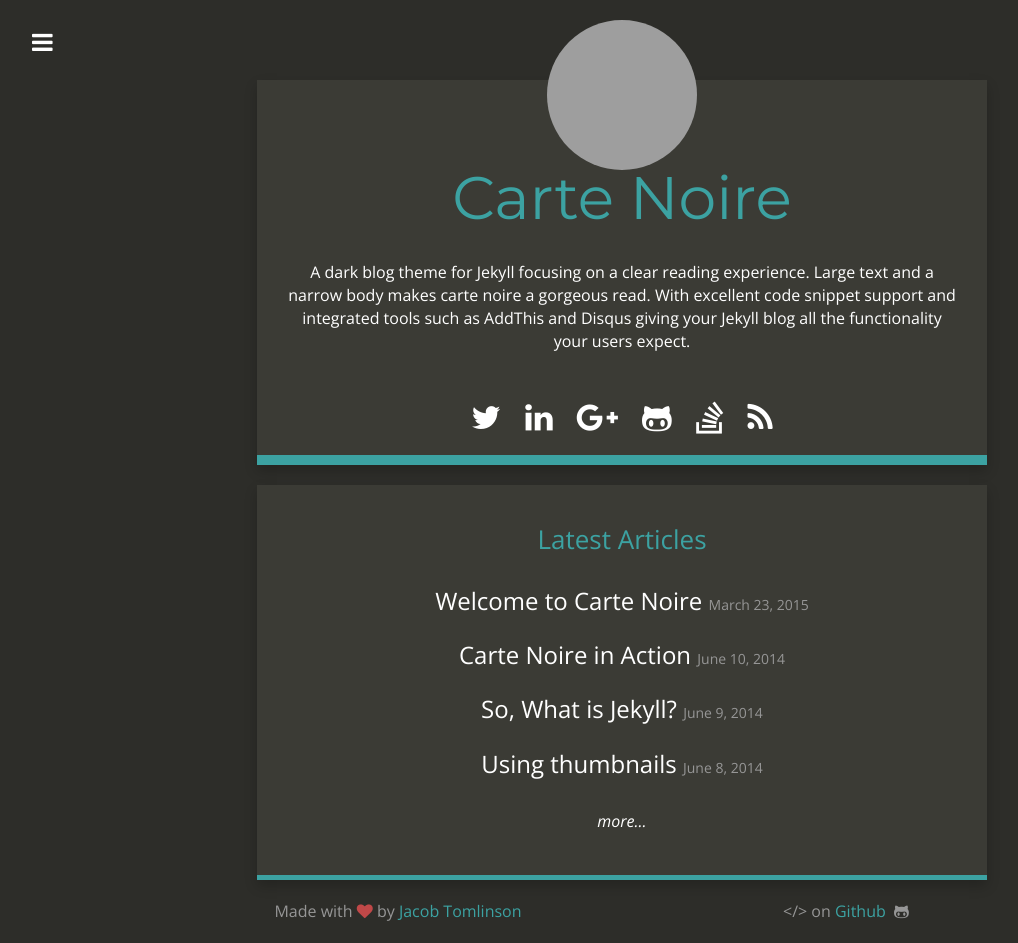
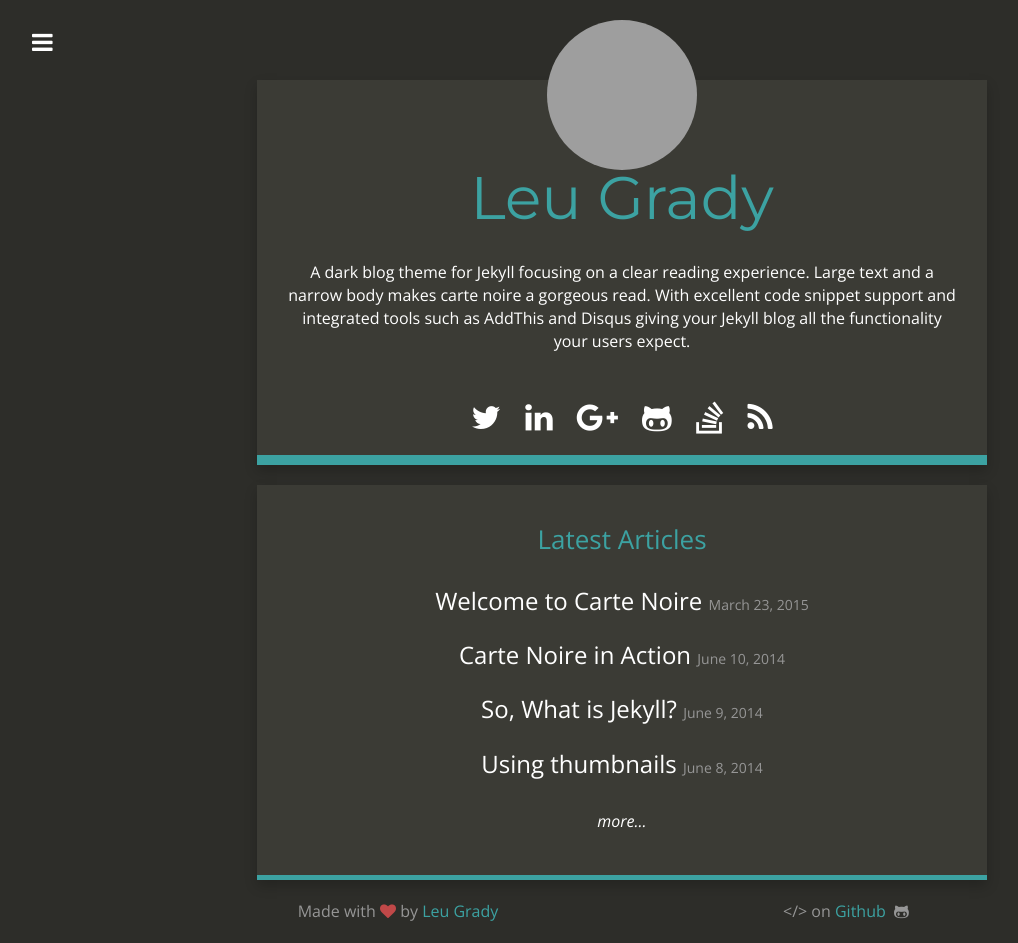
Before and after one commit to llcc/layatjpy, a Jekyll site: the page built from index.html, in a window 1280 px wide. Shown: the whole page, without its empty margins (18-1036 px from the left). Built offline with Jekyll 4.4.1, drawn with Linux system fonts in a browser that asks for light colours; nearby versions of some CDN libraries; Markdown is read by kramdown in place of the engine named in the settings; grey boxes are pictures that could not be loaded.

Commit message:
_config fix

```diff
--- a/_config.yml
+++ b/_config.yml
@@ -1,27 +1,27 @@
 # Site settings
-title: "Carte Noire"
-email: jacob@jacobtomlinson.co.uk
-description: "A dark blog theme for Jekyll."
+title: "Leu Grady"
+email: lzhes43@gmail.com
+description: "A blog for Leu Grady."
 baseurl: ""
-url: "http://carte-noire.jacobtomlinson.co.uk/"
+url: "http://llcc.github.io/layatjpy/"
 title_description: "A dark blog theme for Jekyll focusing on a clear reading experience. Large text and a narrow body makes carte noire a gorgeous read. With excellent code snippet support and integrated tools such as AddThis and Disqus giving your Jekyll blog all the functionality your users expect."
 title_image: "http://www.gravatar.com/avatar/00000000000000000000000000000000?s=500&d=mm"
 google_analytics: "UA-20365477-4"
-disqus_account: cartenoire
-github_repository: https://github.com/jacobtomlinson/carte-noire
+disqus_account: lzhes43
+github_repository: https://github.com/llcc/layatjpy
 addthis_id: ra-513c6fa83da6ec67
 post_limit: 5
 
 # Social usernames/URLs
-twitter_username: _jacobtomlinson
-github_username:  jacobtomlinson
+twitter_username: Leu_Grady
+github_username:  llcc
 linkedin_link: http://carte-noire.jacobtomlinson.co.uk/
 google_plus_link: http://carte-noire.jacobtomlinson.co.uk/
 stackoverflow_link: http://carte-noire.jacobtomlinson.co.uk/
 
 # Footer
-footer_left: "Made with <i class=\"fa fa-heart\"></i> by <a href=\"https://twitter.com/_JacobTomlinson\">Jacob Tomlinson</a>"
-footer_right: "&lt;/&gt; on <a href=\"https://github.com/jacobtomlinson/carte-noire\">Github</a> &nbsp;<i class=\"fa fa-github-alt\"></i>"
+footer_left: "Made with <i class=\"fa fa-heart\"></i> by <a href=\"https://twitter.com/Leu_grady\">Leu Grady</a>"
+footer_right: "&lt;/&gt; on <a href=\"https://github.com/llcc/layatjpy\">Github</a> &nbsp;<i class=\"fa fa-github-alt\"></i>"
 
 # Build settings
 markdown: redcarpet
```
